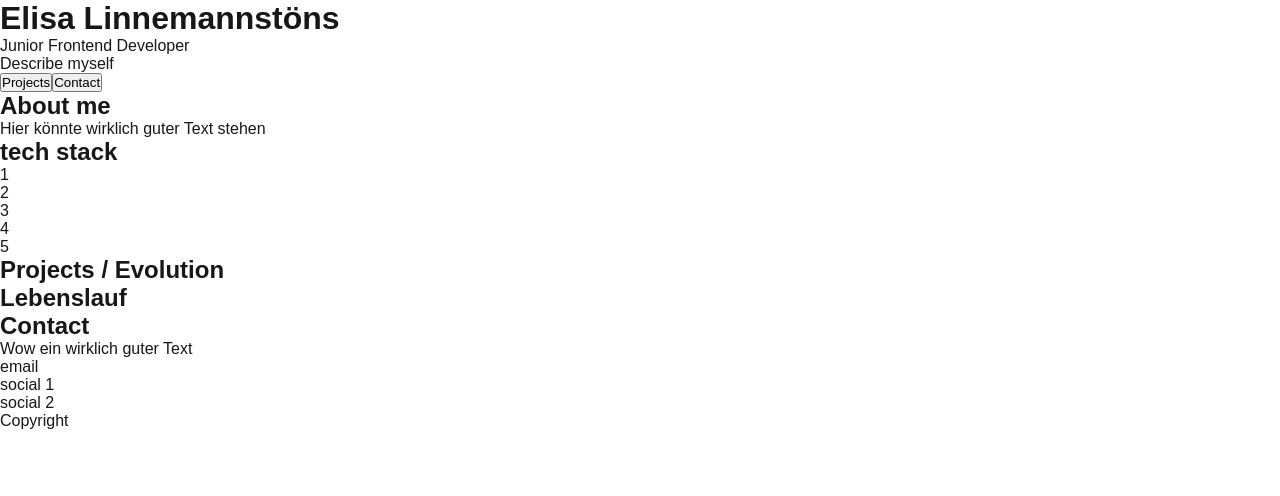
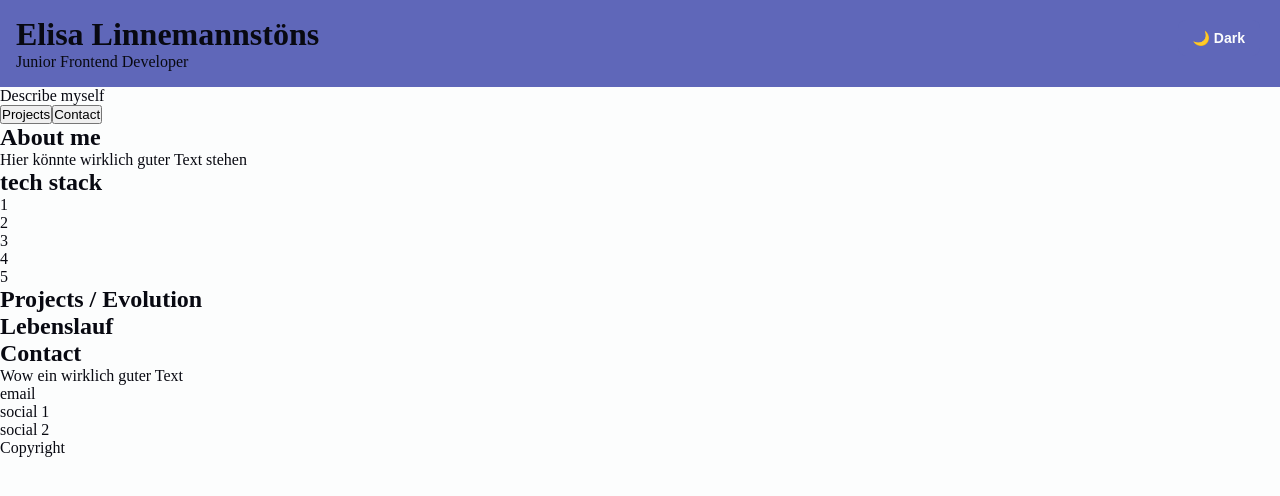
Before and after one commit to ElisaLinn/Portfolio, a Next.js app: page / in a window 1280 px wide. Shown: the top 496 px of the page. Built offline with nearby package versions, Linux system fonts and the light colour scheme.

Commit message:
added Header, Light/Dark-Mode Button and basic styling

```diff
--- a/components/PortfolioMainPage/Header/PortfolioMainHeader.js
+++ b/components/PortfolioMainPage/Header/PortfolioMainHeader.js
@@ -1,10 +1,11 @@
+import { StyledMainHeaderTitle, StyledMainHeader } from "./StyledPortfolioMainHeader";
 
 export default function Header(){
     return(
-        <header>
-            <h1>Elisa Linnemannstöns</h1>
+        <StyledMainHeader>
+            <StyledMainHeaderTitle>Elisa Linnemannstöns</StyledMainHeaderTitle>
             <p>Junior Frontend Developer</p>
-            </header>
+            </StyledMainHeader>
 
     )
 }
--- /dev/null
+++ b/components/PortfolioMainPage/Header/StyledPortfolioMainHeader.js
@@ -0,0 +1,11 @@
+import styled from "styled-components";
+
+export const StyledMainHeader = styled.header`
+
+background-color: var(--primary);
+padding:1rem;
+`;
+
+export const StyledMainHeaderTitle = styled.h1`
+background-color: var(--primary);
+`;
--- a/pages/_app.js
+++ b/pages/_app.js
@@ -1,5 +1,11 @@
+import { GlobalStyle } from "@/styles";
 import "@/styles/globals.css";
 
 export default function App({ Component, pageProps }) {
-  return <Component {...pageProps} />;
+  return (
+    <>
+      <GlobalStyle />
+      <Component {...pageProps} />
+    </>
+  );
 }
--- a/pages/index.js
+++ b/pages/index.js
@@ -1,12 +1,43 @@
+import Header from "@/components/PortfolioMainPage/Header/PortfolioMainHeader";
+import { useState, useEffect } from "react";
 
+export default function PortfolioPage() {
+  const [theme, setTheme] = useState("light");
 
-export default function PortfolioPage(){
-return(
+  useEffect(() => {
+    // Theme beim ersten Laden setzen
+    document.documentElement.setAttribute("data-theme", theme);
+  }, [theme]);
+
+  const toggleTheme = () => {
+    const newTheme = theme === "light" ? "dark" : "light";
+    setTheme(newTheme);
+    document.documentElement.setAttribute("data-theme", newTheme);
+  };
+
+  return (
     <>
-    <header>
-        <h1>Elisa Linnemannstöns</h1>
-        <p>Junior Frontend Developer</p>
-    </header>
+      <Header />
+      {/* Theme Toggle Button */}
+      <button
+        onClick={toggleTheme}
+        style={{
+          position: "fixed",
+          top: "20px",
+          right: "20px",
+          padding: "10px 15px",
+          backgroundColor: "var(--primary)",
+          color: "var(--background)",
+          border: "none",
+          borderRadius: "8px",
+          cursor: "pointer",
+          fontSize: "14px",
+          fontWeight: "bold",
+          zIndex: 1000,
+        }}
+      >
+        {theme === "light" ? "🌙 Dark" : "☀️ Light"}
+      </button>
       <main>
         <article>
           <p>Describe myself</p>
@@ -47,5 +78,5 @@ return(
       </main>
       <footer>Copyright</footer>
     </>
-)
+  );
 }
--- a/styles.js
+++ b/styles.js
@@ -12,17 +12,17 @@ export const GlobalStyle =createGlobalStyle`
   --accent: #c171b2;
 
  /* Font styles */
-  --font-family: Varela, serif;
+  /* --font-family: Varela, serif; */
   /*
     use like:
     font: var(--font-body);
   */
-  --font-headline-1: normal 700 44px/48px var(--font-family);
+  /* --font-headline-1: normal 700 44px/48px var(--font-family);
   --font-headline-2: normal 700 32px/41px var(--font-family);
   --font-title: normal 700 16px/20px var(--font-family);
   --font-caption: normal 500 12px/15px var(--font-family);
   --font-caption--italic: italic 400 12px/15px var(--font-family);
-  --font-body: normal 400 16px/20px var(--font-family);
+  --font-body: normal 400 16px/20px var(--font-family); */
 
   /* Effect styles */
   /*
@@ -51,5 +51,14 @@ export const GlobalStyle =createGlobalStyle`
   --primary: #464da0;
   --secondary: #54285c;
   --accent: #8e3e7f;
-}
+
+  /* Font styles - same as light theme */
+  /* --font-family: Varela, serif;
+  --font-headline-1: normal 700 44px/48px var(--font-family);
+  --font-headline-2: normal 700 32px/41px var(--font-family);
+  --font-title: normal 700 16px/20px var(--font-family);
+  --font-caption: normal 500 12px/15px var(--font-family);
+  --font-caption--italic: italic 400 12px/15px var(--font-family);
+  --font-body: normal 400 16px/20px var(--font-family);
+} */}
 `;
```
Lines whose indentation alone changed are shown as unchanged.
